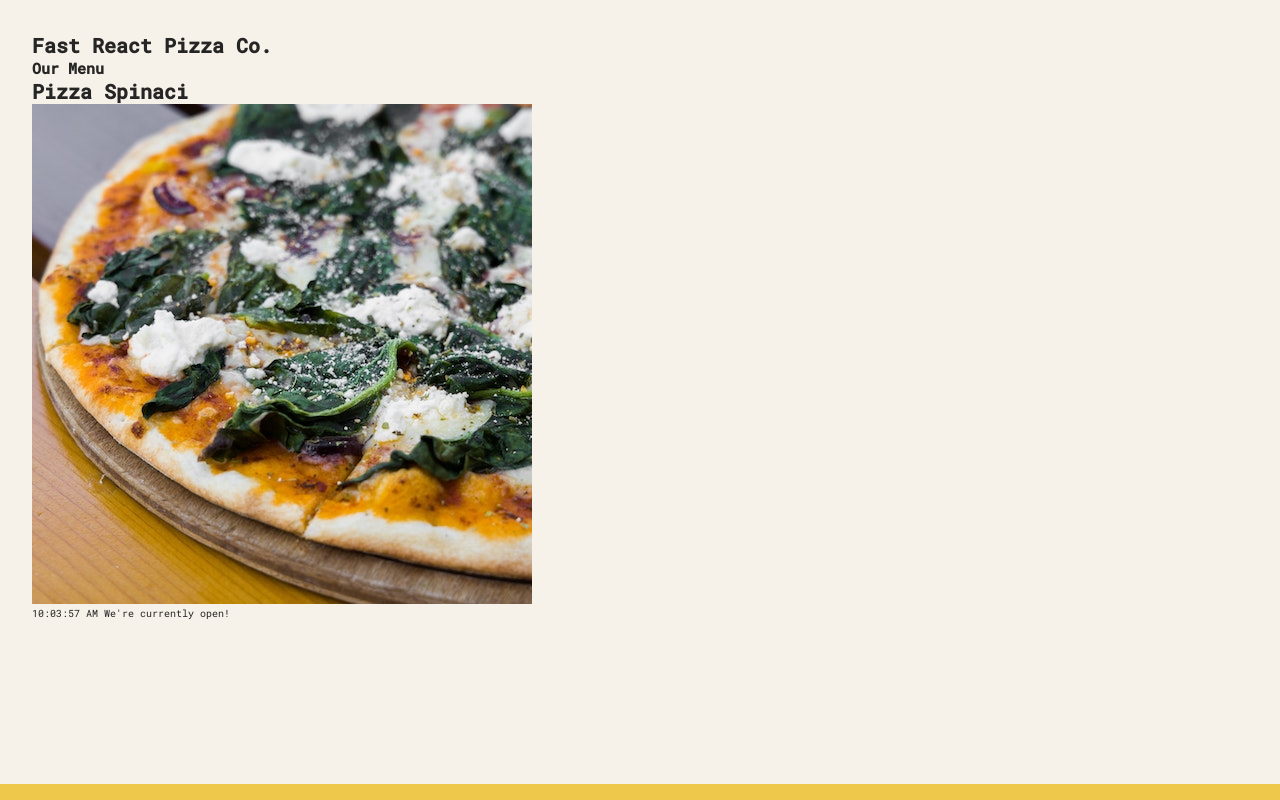
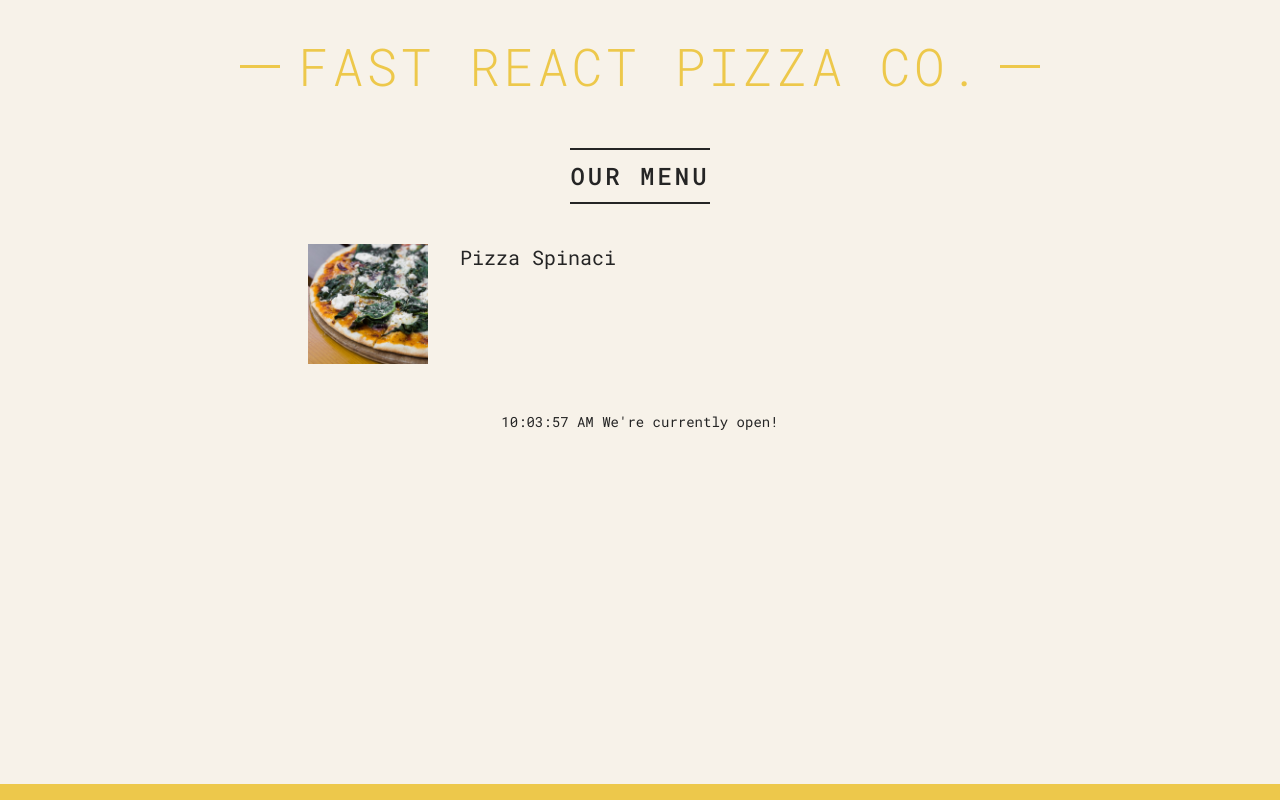
Before and after one commit to Rajput-Suraj/pizza-menu, a React (Create React App) app: page / in a window 1280 px wide. Built offline with nearby package versions, Linux system fonts and the light colour scheme.

Commit message:
Added styling to the components

```diff
--- a/public/index.html
+++ b/public/index.html
@@ -5,10 +5,7 @@
     <link rel="icon" href="%PUBLIC_URL%/favicon.ico" />
     <meta name="viewport" content="width=device-width, initial-scale=1" />
     <meta name="theme-color" content="#000000" />
-    <meta
-      name="description"
-      content="Web site created using create-react-app"
-    />
+    <meta name="description" content="Web site created using create-react-app" />
     <link rel="apple-touch-icon" href="%PUBLIC_URL%/logo192.png" />
     <!--
       manifest.json provides metadata used when your web app is installed on a
@@ -24,7 +21,7 @@
       work correctly both with client-side routing and a non-root public URL.
       Learn how to configure a non-root public URL by running `npm run build`.
     -->
-    <title>React App</title>
+    <title>Fast React Pizza Co.</title>
   </head>
   <body>
     <noscript>You need to enable JavaScript to run this app.</noscript>
--- a/src/App.js
+++ b/src/App.js
@@ -4,11 +4,11 @@ import Footer from './components/Footer';
 
 function App() {
   return (
-    <>
+    <div className="container">
       <Header />
       <Menu />
       <Footer />
-    </>
+    </div>
   );
 }
 
--- a/src/components/Footer.jsx
+++ b/src/components/Footer.jsx
@@ -1,5 +1,13 @@
+import '../index.css';
 const Footer = () => {
-  return <footer>{new Date().toLocaleTimeString()} We're currently open!</footer>;
+  const hour = new Date().getHours;
+  const openHour = 12;
+  const closeHour = 22;
+  const isOpen = hour >= openHour && hour <= closeHour;
+
+  return (
+    <footer className="footer">{new Date().toLocaleTimeString()} We're currently open!</footer>
+  );
 };
 
 export default Footer;
--- a/src/components/Header.jsx
+++ b/src/components/Header.jsx
@@ -1,5 +1,11 @@
+import '../index.css';
+
 const Header = () => {
-  return <h1>Fast React Pizza Co.</h1>;
+  return (
+    <header className="header">
+      <h1>Fast React Pizza Co.</h1>
+    </header>
+  );
 };
 
 export default Header;
--- a/src/components/Menu.jsx
+++ b/src/components/Menu.jsx
@@ -1,11 +1,12 @@
 import Pizza from './Pizza';
+import '../index.css';
 
 const Menu = () => {
   return (
-    <>
+    <main className="menu">
       <h2>Our Menu</h2>
       <Pizza />
-    </>
+    </main>
   );
 };
 
--- a/src/components/Pizza.jsx
+++ b/src/components/Pizza.jsx
@@ -2,10 +2,12 @@ import Spinaci from '../assets/pizzas/spinaci.jpg';
 
 const Pizza = () => {
   return (
-    <>
-      <h1>Pizza Spinaci</h1>
-      <img src={Spinaci} alt="Spinaci Pizza" />
-    </>
+    <div className="pizzas">
+      <div className="pizza">
+        <img src={Spinaci} alt="Spinaci Pizza" />
+        <h3>Pizza Spinaci</h3>
+      </div>
+    </div>
   );
 };
 
--- a/src/index.css
+++ b/src/index.css
@@ -57,7 +57,7 @@ body {
   display: block;
   content: '';
   height: 3px;
-  width: 12rem;
+  width: 4rem;
   background-color: #edc84b;
   position: absolute;
   top: calc(50% - 1px);
```
